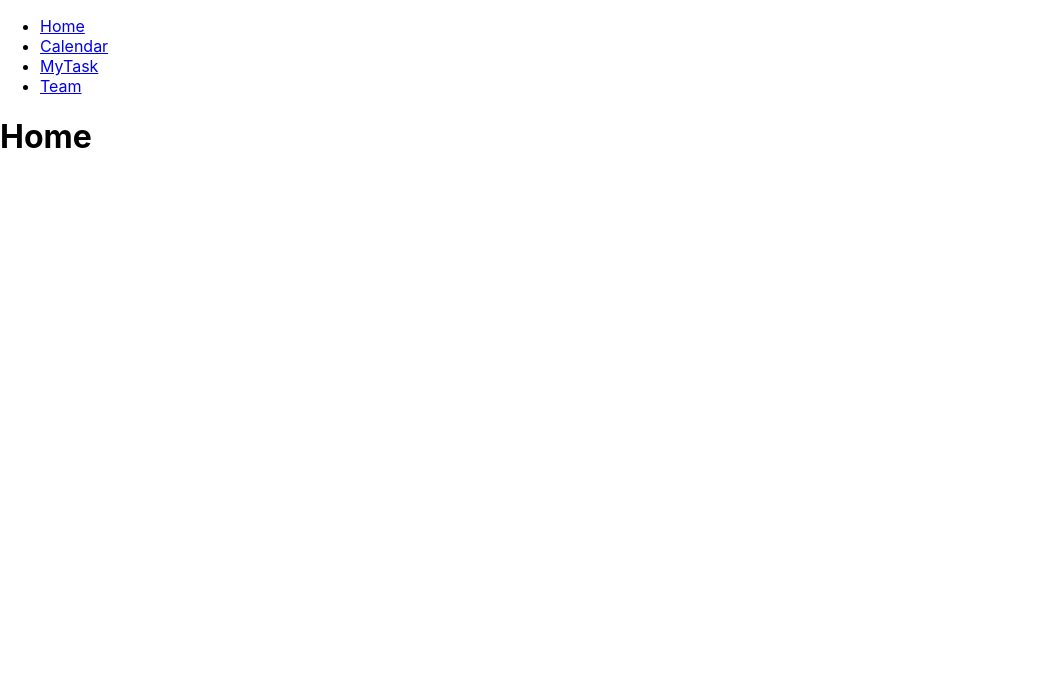
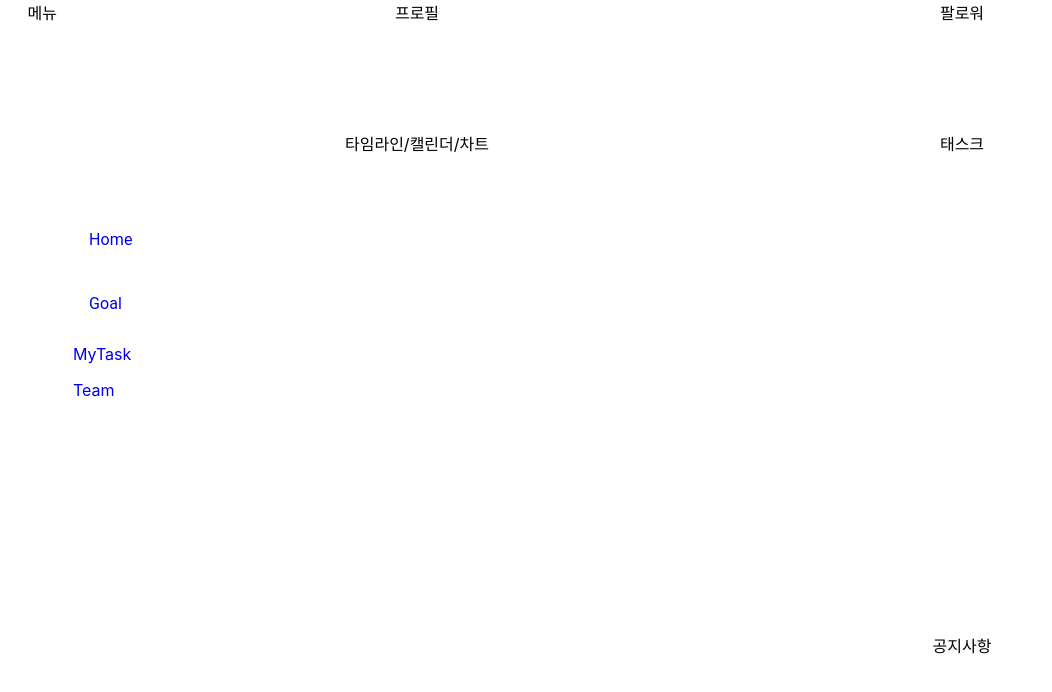
Before and after one commit to wannaseoji/ttodo, a React (Create React App) app: page / in a window 1280 px wide. Shown: the top 692 px of the page, without its empty margins (0-1052 px from the left). Built offline with nearby package versions, Linux system fonts and the light colour scheme.

Commit message:
MenuList Commit #2
GridLayout에 MenuList를 붙이는 작업을 하고있습니다 (진행중...)

```diff
--- a/package.json
+++ b/package.json
@@ -3,6 +3,10 @@
   "version": "0.1.0",
   "private": true,
   "dependencies": {
+    "'": "file:mui/material/Inbox';",
+    "@emotion/react": "^11.10.5",
+    "@emotion/styled": "^11.10.5",
+    "@mui/material": "^5.10.11",
     "@testing-library/jest-dom": "^5.16.5",
     "@testing-library/react": "^13.4.0",
     "@testing-library/user-event": "^13.5.0",
--- a/src/App.js
+++ b/src/App.js
@@ -1,11 +1,10 @@
-import logo from './logo.svg';
 import './App.css';
 import { BrowserRouter, Routes, Route } from "react-router-dom";
 import Layout from "./pages/Layout";
 import Home from "./pages/Home";
 import MyTask from "./pages/MyTask";
 import Team from "./pages/Team";
-import Calendar from "./pages/Calendar";
+import Goal from "./pages/Goal";
 
 function App() {
   return (
@@ -15,7 +14,7 @@ function App() {
           <Route index element={<Home />} />
           <Route path="MyTask" element={<MyTask />} />
           <Route path="Team" element={<Team />} />
-          <Route path="Calendar" element={<Calendar />} />
+          <Route path="Goal" element={<Goal />} />
         </Route>
       </Routes>
     </BrowserRouter>
--- a/src/pages/Calendar.js
+++ /dev/null
@@ -1,5 +0,0 @@
-const Calendar = () => {
-    return <h1>Calendar</h1>;
-};
-
-export default Calendar;
--- /dev/null
+++ b/src/pages/Goal.js
@@ -0,0 +1,5 @@
+const Goal = () => {
+    return <h1>Goal</h1>;
+};
+
+export default Goal;
--- a/src/pages/Home.js
+++ b/src/pages/Home.js
@@ -1,5 +1,51 @@
+import { Outlet, Link } from "react-router-dom";
+import '../App.css';
+import '../styles/grid.css';
+import List from '@mui/material/List';
+import ListItem from '@mui/material/ListItem';
+import ListItemButton from '@mui/material/ListItemButton';
+import ListItemIcon from '@mui/material/ListItemIcon';
+import ListItemText from '@mui/material/ListItemText';
 const Home = () => {
-    return <h1>Home</h1>;
+    return (
+
+
+        <div class="parent">
+            <div class="box menu">메뉴
+                <nav id="seo_nav">
+
+                    <List >
+
+                        <ListItem>
+                            <Link to="/" style={{ textDecoration: 'none' }}>
+                                <ListItemButton>
+                                    <ListItemText>Home</ListItemText>
+                                </ListItemButton>
+                            </Link>
+                        </ListItem>
+                        <ListItem>
+                            <ListItemButton>
+                                <ListItemText ><Link to="/Goal" style={{ textDecoration: 'none' }} > Goal</Link></ListItemText>
+                            </ListItemButton>
+                        </ListItem>
+                        <ListItem>
+                            <Link to="/MyTask" style={{ textDecoration: 'none' }}> MyTask</Link>
+                        </ListItem>
+                        <ListItem>
+                            <Link to="/Team" style={{ textDecoration: 'none' }}> Team</Link>
+                        </ListItem>
+                    </List>
+                </nav >
+            </div >
+            <div class="box profile">프로필</div>
+            <div class="box content">타임라인/캘린더/차트</div>
+            <div class="box follower">팔로워</div>
+            <div class="box tasklist">태스크</div>
+            <div class="box teamlist">공지사항</div>
+        </div >
+
+
+    );
 };
 
 export default Home;
--- a/src/pages/Layout.js
+++ b/src/pages/Layout.js
@@ -1,24 +1,11 @@
 import { Outlet, Link } from "react-router-dom";
+
+
 
 const Layout = () => {
     return (
         <>
-            <nav>
-                <ul>
-                    <li>
-                        <Link to="/">Home</Link>
-                    </li>
-                    <li>
-                        <Link to="/Calendar">Calendar</Link>
-                    </li>
-                    <li>
-                        <Link to="/MyTask">MyTask</Link>
-                    </li>
-                    <li>
-                        <Link to="/Team">Team</Link>
-                    </li>
-                </ul>
-            </nav>
+
 
             <Outlet />
         </>
--- /dev/null
+++ b/src/styles/grid.css
@@ -0,0 +1,71 @@
+* {
+    margin: 0;
+    padding: 0;
+    box-sizing: border-box;
+}
+
+body {
+    height: 100vh;
+}
+
+.parent {
+    height: 100%;
+    display: grid;
+    grid-template-areas:
+        "menu profile follower"
+        "menu content tasklist"
+        "menu content tasklist"
+        "menu content teamlist"
+        "menu content teamlist"
+    ;
+    gap: 1px;
+    grid-template-rows: 130px 250px 250px 150px 150px;
+    grid-template-columns: 15% 35% 50%;
+    /*
+    grid-template-rows: 20% 20% 20% 20% 20%
+    grid-template-rows: 100px 185px 185px 185px 185px
+    grid-template-rows: 100px;
+    grid-template-columns: 300px 1fr 200px;
+    */
+    /*
+        gap: px;   //간격을 준 css 코드
+    */
+}
+
+.box {
+    display: flex;
+    align-items: stretch;
+    justify-content: center;
+    text-align: center;
+    /*background-color: pink;*/
+}
+
+.menu {
+    grid-area: menu;
+
+    grid-column: auto;
+}
+
+.profile {
+    grid-area: profile;
+}
+
+.content {
+    grid-area: content;
+}
+
+.follower {
+    grid-area: follower;
+}
+
+.tasklist {
+    grid-area: tasklist;
+}
+
+.teamlist {
+    grid-area: teamlist;
+}
+
+#seo_nav {
+    margin-top: 200px;
+}
```
Also changed, not shown: src/index.js (line endings or trailing spaces), 1 other file (tests, documents, lock files or other folders).
